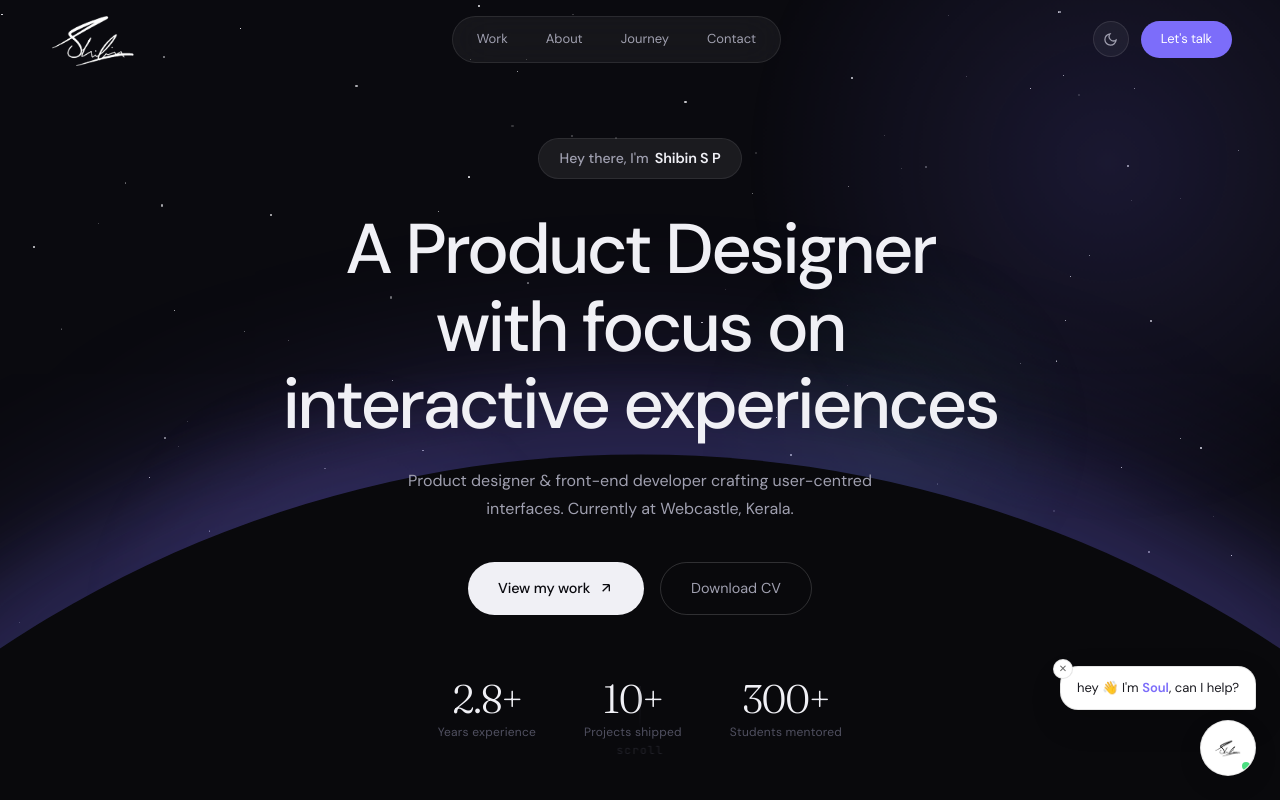
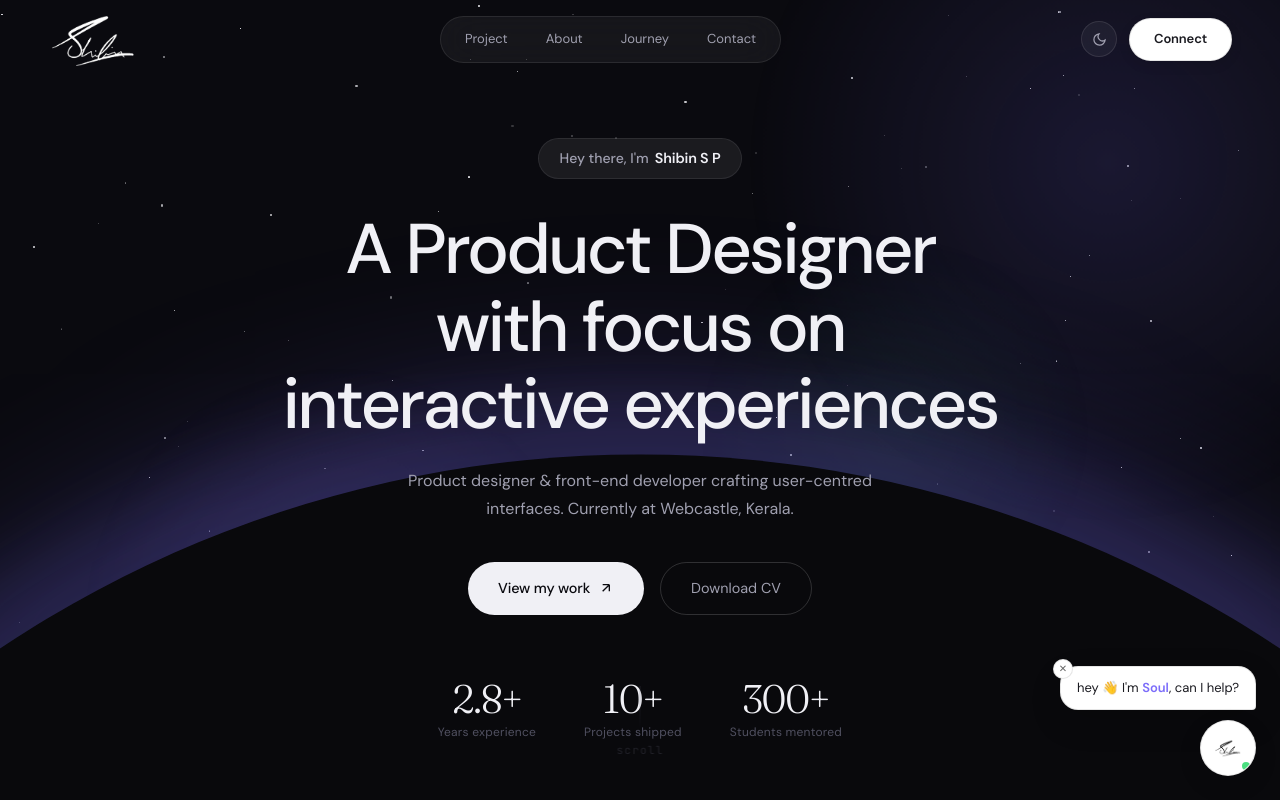
Before and after one commit to shibinsp45/Portfolio_blue, a React (Vite) app: page / in a window 1280 px wide. Shown: the top 800 px of the page. Built offline with nearby package versions, Linux system fonts and the light colour scheme.

Commit message:
Renamed 'Work' to 'Project', rebranded CTA to 'Connect' with white style, and simplified mobile navigation

```diff
--- a/src/components/Navbar.jsx
+++ b/src/components/Navbar.jsx
@@ -4,7 +4,7 @@ import { X, Menu } from 'lucide-react';
 import logo from '../assets/logo.png';
 
 const navLinks = [
-  { label: 'Work', href: '#work' },
+  { label: 'Project', href: '#work' },
   { label: 'About', href: '#about' },
   { label: 'Journey', href: '#journey' },
   { label: 'Contact', href: '#contact' },
@@ -129,10 +129,10 @@ export default function Navbar({ dark, toggleTheme }) {
             </svg>
           </button>
 
-          {/* Let's talk */}
+          {/* Connect */}
           <motion.a href="mailto:shibinsp45@gmail.com" whileHover={{ scale: 1.04 }} whileTap={{ scale: 0.97 }}
-            style={{ fontSize: '0.8125rem', padding: '8px 20px', borderRadius: 999, background: 'var(--accent)', color: '#fff', border: 'none', cursor: 'pointer', fontFamily: "'DM Sans', sans-serif", letterSpacing: '-0.01em', display: 'inline-flex', alignItems: 'center' }}>
-            Let's talk
+            style={{ fontSize: '0.8125rem', padding: '10px 24px', borderRadius: 999, background: '#fff', color: '#1a1a20', border: '1px solid rgba(0,0,0,0.1)', cursor: 'pointer', fontWeight: 600, fontFamily: "'DM Sans', sans-serif", letterSpacing: '-0.01em', display: 'inline-flex', alignItems: 'center', boxShadow: '0 4px 12px rgba(0,0,0,0.1)' }}>
+            Connect
           </motion.a>
 
           {/* Mobile hamburger */}
@@ -167,7 +167,6 @@ export default function Navbar({ dark, toggleTheme }) {
             </button>
 
             <div style={{ display: 'flex', flexDirection: 'column', gap: '1.5rem', flex: 1 }}>
-              <div style={{ fontSize: '0.75rem', color: 'var(--accent2)', fontWeight: 600, textTransform: 'uppercase', letterSpacing: '0.1em', marginBottom: '0.5rem' }}>Navigation</div>
               {navLinks.map((link, idx) => {
                 const isActive = activeSection === link.href.replace('#', '');
                 return (
```
